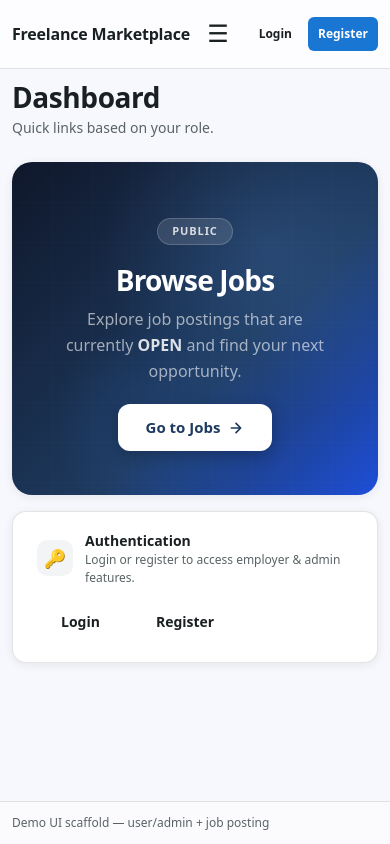
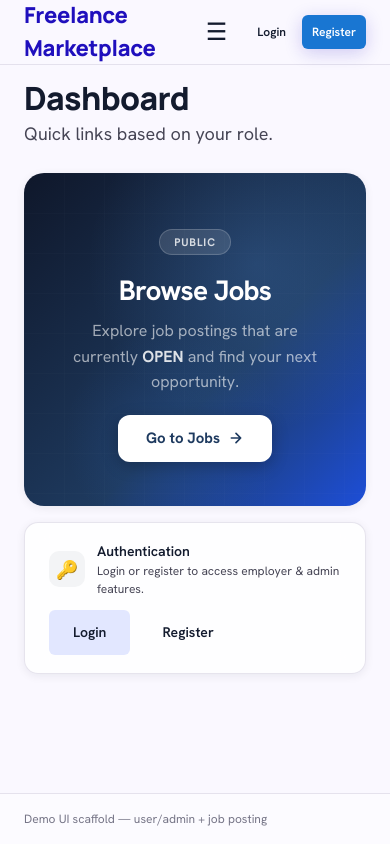
Before and after one commit to FreelanceMarketPlace/frontend, a React (Vite) app in the folder app/: page / in a window 390 px wide. Built offline with nearby package versions, Linux system fonts and the light colour scheme; no server answers.

Commit message:
sua file index.css

```diff
--- a/app/src/index.css
+++ b/app/src/index.css
@@ -1,29 +1,47 @@
+@import url('https://fonts.googleapis.com/css2?family=Hanken+Grotesk:wght@400;500;600;700&family=Manrope:wght@700;800&display=swap');
+@import url('https://fonts.googleapis.com/css2?family=Material+Symbols+Outlined:opsz,wght,FILL,GRAD@20..48,100..700,0..1,-50..200&display=swap');
+
 :root {
-  /* Palette inferred from figma images under frontend/figma */
-  --bg: #f7f8fd;
-  --surface: #ffffff;
+  /* ── Palette (FreelancePro design tokens) ── */
+  --bg:                      #faf8ff;
+  --surface:                 #ffffff;
+  --surface-low:             #f2f3ff;
+  --surface-container:       #eaedff;
+  --surface-container-high:  #e2e7ff;
+  --surface-container-highest: #dae2fd;
 
-  --text: #1a2021;
-  --muted: #596365;
-  --muted-2: #74878c;
+  --text:                    #131b2e;
+  --muted:                   #464555;
+  --muted-2:                 #767587;
 
-  --border: rgba(26, 32, 33, 0.12);
+  --border:                  rgba(199, 196, 216, 0.45);
+  --border-solid:            #c7c4d8;
 
-  --primary: #382cd1;
-  --primary-hover: #443adc;
-  --primary-soft: rgba(56, 44, 209, 0.1);
-  --danger: #b42318;
+  --primary:                 #1f0fbd;
+  --primary-hover:           #3b37d2;
+  --primary-soft:            rgba(31, 15, 189, 0.08);
+  --secondary:               #5855a3;
+  --secondary-container:     #aeabff;
+  --secondary-soft:          rgba(174, 171, 255, 0.15);
 
-  --radius: 14px;
+  --danger:                  #ba1a1a;
+  --danger-soft:             rgba(186, 26, 26, 0.08);
+
+  /* ── Radius ── */
+  --radius:    14px;
   --radius-sm: 10px;
+  --radius-lg: 24px;
 
-  --shadow-sm: 0 8px 22px rgba(17, 24, 39, 0.08);
-  --shadow-xs: 0 2px 10px rgba(17, 24, 39, 0.08);
+  /* ── Shadow ── */
+  --shadow-sm: 0 8px 28px rgba(31, 15, 189, 0.12);
+  --shadow-xs: 0 2px 10px rgba(17, 24, 39, 0.07);
 
-  --sans: system-ui, -apple-system, 'Segoe UI', Roboto, 'Helvetica Neue', Arial, 'Noto Sans', sans-serif;
+  /* ── Typography ── */
+  --font-body:    'Hanken Grotesk', system-ui, -apple-system, 'Segoe UI', sans-serif;
+  --font-display: 'Manrope', system-ui, sans-serif;
   --mono: ui-monospace, SFMono-Regular, Menlo, Monaco, Consolas, 'Liberation Mono', 'Courier New', monospace;
 
-  font: 16px/1.5 var(--sans);
+  font: 16px/1.5 var(--font-body);
   color: var(--text);
   background: var(--bg);
   text-rendering: optimizeLegibility;
@@ -31,33 +49,25 @@
   -moz-osx-font-smoothing: grayscale;
 }
 
-* {
-  box-sizing: border-box;
-}
+* { box-sizing: border-box; }
 
-html,
-body {
-  height: 100%;
-}
+html, body { height: 100%; }
 
-body {
-  margin: 0;
-}
+body { margin: 0; }
 
 a {
   color: inherit;
   text-decoration: none;
 }
+a:hover { color: var(--primary); }
 
-a:hover {
-  color: var(--primary);
-}
+#root { min-height: 100vh; }
 
-#root {
-  min-height: 100vh;
-}
 
-/* Layout */
+/* ═══════════════════════════════════════
+   Layout
+═══════════════════════════════════════ */
+
 .app-shell {
   min-height: 100vh;
   display: flex;
@@ -66,21 +76,20 @@ a:hover {
 
 .container {
   width: 100%;
-  max-width: 1120px;
+  max-width: 1280px;
   margin: 0 auto;
-  padding: 16px;
+  padding: 16px 24px;
 }
 
-@media (max-width: 768px) {
-  .container {
-    padding: 12px;
-  }
-}
-
+/* Header */
 .app-header {
-  background: rgba(255, 255, 255, 0.7);
-  backdrop-filter: blur(10px);
+  background: rgba(250, 248, 255, 0.80);
+  backdrop-filter: blur(12px);
+  -webkit-backdrop-filter: blur(12px);
   border-bottom: 1px solid var(--border);
+  position: sticky;
+  top: 0;
+  z-index: 50;
 }
 
 .header-row {
@@ -88,79 +97,81 @@ a:hover {
   align-items: center;
   justify-content: space-between;
   gap: 12px;
-}
-
-@media (max-width: 768px) {
-  .header-row {
-    flex-wrap: wrap;
-    gap: 8px;
-  }
+  height: 64px;
 }
 
 .brand {
   display: inline-flex;
   align-items: center;
   gap: 10px;
-  font-weight: 700;
-  letter-spacing: -0.2px;
+  font-family: var(--font-display);
+  font-size: 22px;
+  font-weight: 800;
+  letter-spacing: -0.3px;
+  color: var(--primary);
 }
 
 .nav {
   display: flex;
   align-items: center;
-  gap: 10px;
+  gap: 4px;
 }
 
 .nav a {
-  padding: 8px 10px;
-  border-radius: 10px;
+  padding: 8px 12px;
+  border-radius: var(--radius-sm);
   color: var(--muted);
+  font-size: 15px;
+  font-weight: 500;
+  transition: background 0.15s, color 0.15s;
 }
-
-.nav a:hover {
+.nav a:hover,
+.nav a.active {
   background: var(--primary-soft);
   color: var(--primary);
 }
 
-@media (max-width: 768px) {
-  .nav {
-    gap: 6px;
-  }
-
-  .nav a {
-    padding: 6px 8px;
-    font-size: 13px;
-  }
-}
-
-@media (max-width: 480px) {
-  .nav {
-    display: none;
-  }
-}
-
-.app-main {
-  flex: 1;
-}
+/* Main & Footer */
+.app-main { flex: 1; }
 
 .app-footer {
   border-top: 1px solid var(--border);
-  color: var(--muted);
+  color: var(--muted-2);
   font-size: 12px;
   background: rgba(255, 255, 255, 0.4);
 }
 
-/* Primitives */
+
+/* ═══════════════════════════════════════
+   Glass Card
+═══════════════════════════════════════ */
+
 .card {
-  background: var(--surface);
+  background: rgba(255, 255, 255, 0.80);
+  backdrop-filter: blur(12px);
+  -webkit-backdrop-filter: blur(12px);
   border: 1px solid var(--border);
   border-radius: var(--radius);
   box-shadow: var(--shadow-xs);
+  transition: box-shadow 0.2s;
 }
 
-.card-pad {
-  padding: 16px;
+.card:hover {
+  box-shadow: var(--shadow-sm);
 }
+
+.card-pad { padding: 24px; }
+
+/* Larger card variant matching the dashboard panels */
+.card-lg {
+  border-radius: var(--radius-lg);
+  padding: 32px;
+}
+
+
+/* ═══════════════════════════════════════
+   Primitives
+═══════════════════════════════════════ */
 
 .stack {
   display: flex;
@@ -175,52 +186,54 @@ a:hover {
   flex-wrap: wrap;
 }
 
-@media (max-width: 768px) {
-  .row {
-    gap: 8px;
-  }
-}
-
-@media (max-width: 480px) {
-  .row {
-    gap: 6px;
-  }
-}
-
+/* Buttons */
 .btn {
   appearance: none;
-  border: 1px solid var(--border);
-  background: var(--surface);
+  border: 1px solid var(--border-solid);
+  background: var(--surface-container-high);
   color: var(--text);
-  padding: 10px 14px;
+  padding: 10px 20px;
   border-radius: 12px;
   cursor: pointer;
-  font-weight: 600;
+  font-family: var(--font-body);
+  font-size: 15px;
+  font-weight: 500;
+  transition: background 0.15s, box-shadow 0.15s;
+  text-decoration: none;
+  display: inline-flex;
+  align-items: center;
+  gap: 6px;
 }
-
 .btn:hover {
-  box-shadow: var(--shadow-xs);
-}
-
-@media (max-width: 480px) {
-  .btn {
-    padding: 8px 12px;
-    font-size: 13px;
-  }
+  background: var(--surface-container-highest);
 }
 
 .btn-primary {
   border-color: transparent;
   background: var(--primary);
   color: #fff;
+  box-shadow: 0 4px 18px rgba(31, 15, 189, 0.20);
 }
-
 .btn-primary:hover {
   background: var(--primary-hover);
+  box-shadow: 0 6px 24px rgba(31, 15, 189, 0.30);
+  color: #fff;
 }
 
 .btn-ghost {
   background: transparent;
+  border-color: transparent;
+}
+.btn-ghost:hover {
+  background: var(--surface-low);
+}
+
+.btn-outline {
+  background: transparent;
+  border-color: var(--border-solid);
+}
+.btn-outline:hover {
+  background: var(--surface-low);
 }
 
 .btn-danger {
@@ -228,17 +241,22 @@ a:hover {
   color: #fff;
   border-color: transparent;
 }
+.btn-danger:hover {
+  background: #9b1515;
+}
 
+/* Inputs */
 .input,
 .textarea,
 .select {
   width: 100%;
-  border: 1px solid var(--border);
+  border: 1px solid var(--border-solid);
   background: var(--surface);
   border-radius: 12px;
   padding: 10px 12px;
   font: inherit;
   color: var(--text);
+  transition: outline 0.15s, border-color 0.15s;
 }
 
 .textarea {
@@ -246,125 +264,172 @@ a:hover {
   resize: vertical;
 }
 
-@media (max-width: 480px) {
-  .input,
-  .textarea,
-  .select {
-    padding: 8px 10px;
-    font-size: 16px;
-  }
-}
-
 .input:focus,
 .textarea:focus,
 .select:focus {
-  outline: 2px solid rgba(56, 44, 209, 0.25);
-  border-color: rgba(56, 44, 209, 0.35);
+  outline: 2px solid rgba(31, 15, 189, 0.22);
+  border-color: rgba(31, 15, 189, 0.35);
 }
 
+/* Hint */
 .hint {
   font-size: 13px;
   color: var(--muted);
 }
 
+/* Pills / Badges */
 .pill {
   display: inline-flex;
   align-items: center;
   gap: 6px;
-  padding: 4px 10px;
-  border-radius: 999px;
+  padding: 4px 12px;
+  border-radius: 9999px;
   border: 1px solid var(--border);
   color: var(--muted);
   background: rgba(255, 255, 255, 0.6);
   font-size: 12px;
+  font-weight: 600;
+  letter-spacing: 0.05em;
+  text-transform: uppercase;
 }
 
 .pill-primary {
-  border-color: rgba(56, 44, 209, 0.2);
+  border-color: rgba(31, 15, 189, 0.20);
   color: var(--primary);
   background: var(--primary-soft);
 }
 
+.pill-secondary {
+  border-color: rgba(88, 85, 163, 0.20);
+  color: var(--secondary);
+  background: var(--secondary-soft);
+}
+
 .pill-muted {
-  color: var(--muted);
+  color: var(--muted-2);
   background: rgba(255, 255, 255, 0.8);
 }
 
 .pill-danger {
-  border-color: rgba(180, 35, 24, 0.2);
+  border-color: rgba(186, 26, 26, 0.20);
   color: var(--danger);
-  background: rgba(180, 35, 24, 0.08);
+  background: var(--danger-soft);
 }
 
+/* Page typography */
 .page-title {
   margin: 0;
-  letter-spacing: -0.4px;
-  font-size: 28px;
-  line-height: 1.15;
+  font-family: var(--font-display);
+  font-size: 48px;
+  line-height: 1.1;
+  letter-spacing: -0.02em;
+  font-weight: 800;
+  color: var(--text);
 }
 
 .page-subtitle {
   margin: 0;
   color: var(--muted);
-  font-size: 14px;
+  font-size: 18px;
+  line-height: 1.6;
 }
 
+.card-title {
+  margin: 0;
+  font-family: var(--font-display);
+  font-size: 28px;
+  line-height: 1.2;
+  font-weight: 700;
+  color: var(--text);
+}
+
+/* Divider */
 .divider {
   height: 1px;
   width: 100%;
   background: var(--border);
 }
 
+/* Alert */
+.alert {
+  border-radius: 12px;
+  padding: 10px 14px;
+  border: 1px solid var(--border);
+  background: rgba(255, 255, 255, 0.8);
+  color: var(--text);
+}
+
+.alert-error {
+  border-color: rgba(186, 26, 26, 0.25);
+  background: var(--danger-soft);
+  color: var(--danger);
+}
+
+/* KPI */
+.kpi {
+  display: flex;
+  flex-direction: column;
+  gap: 2px;
+}
+.kpi .label {
+  color: var(--muted);
+  font-size: 12px;
+  text-transform: uppercase;
+  letter-spacing: 0.06em;
+}
+.kpi .value {
+  font-weight: 700;
+  font-size: 20px;
+  color: var(--text);
+}
+
+
+/* ═══════════════════════════════════════
+   Grid
+═══════════════════════════════════════ */
+
 .grid {
   display: grid;
-  gap: 12px;
+  gap: 20px;
 }
 
 .grid-2 {
   grid-template-columns: repeat(2, minmax(0, 1fr));
 }
 
+/* 12-column base for dashboard layouts */
+.grid-12 {
+  display: grid;
+  grid-template-columns: repeat(12, 1fr);
+  gap: 20px;
+}
+
+.col-4  { grid-column: span 4; }
+.col-6  { grid-column: span 6; }
+.col-8  { grid-column: span 8; }
+.col-12 { grid-column: span 12; }
+
 @media (max-width: 860px) {
-  .grid-2 {
+  .grid-2,
+  .grid-12 {
     grid-template-columns: 1fr;
+  }
+  .col-4,
+  .col-6,
+  .col-8,
+  .col-12 {
+    grid-column: span 1;
+  }
+  .page-title {
+    font-size: 32px;
   }
 }
 
-@media (max-width: 768px) {
-  .grid {
-    gap: 10px;
-  }
-}
 
-.alert {
-  border-radius: 12px;
-  padding: 10px 12px;
-  border: 1px solid var(--border);
-  background: rgba(255, 255, 255, 0.8);
-  color: var(--text);
-}
+/* ═══════════════════════════════════════
+   Table
+═══════════════════════════════════════ */
 
-.alert-error {
-  border-color: rgba(180, 35, 24, 0.25);
-  background: rgba(180, 35, 24, 0.08);
-}
-
-.kpi {
-  display: flex;
-  flex-direction: column;
-  gap: 2px;
-}
-
-.kpi .label {
-  color: var(--muted);
-  font-size: 12px;
-}
-
-.kpi .value {
-  font-weight: 700;
-}
-
-/* Table */
 .table-wrap {
   width: 100%;
   overflow: auto;
@@ -381,7 +446,7 @@ a:hover {
 
 .table th,
 .table td {
-  padding: 10px 12px;
+  padding: 10px 14px;
   border-bottom: 1px solid var(--border);
   text-align: left;
   white-space: nowrap;
@@ -391,14 +456,12 @@ a:hover {
   font-size: 12px;
   text-transform: uppercase;
   letter-spacing: 0.08em;
-  color: var(--muted);
+  color: var(--muted-2);
   background: rgba(255, 255, 255, 0.75);
 }
 
-.table td {
-  font-size: 14px;
-}
+.table td { font-size: 14px; }
 
 .table tr:hover td {
-  background: rgba(56, 44, 209, 0.035);
+  background: var(--primary-soft);
 }
```
